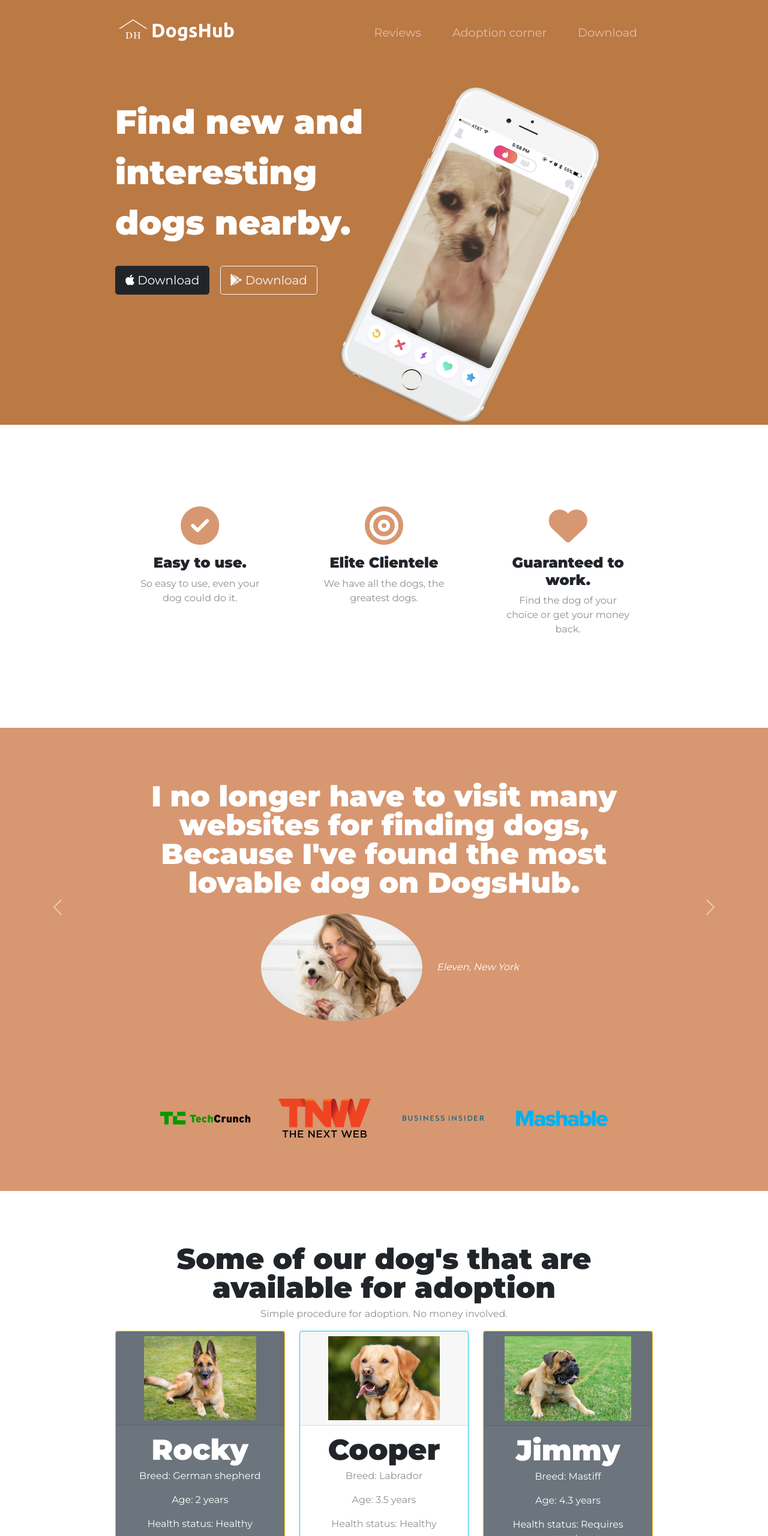
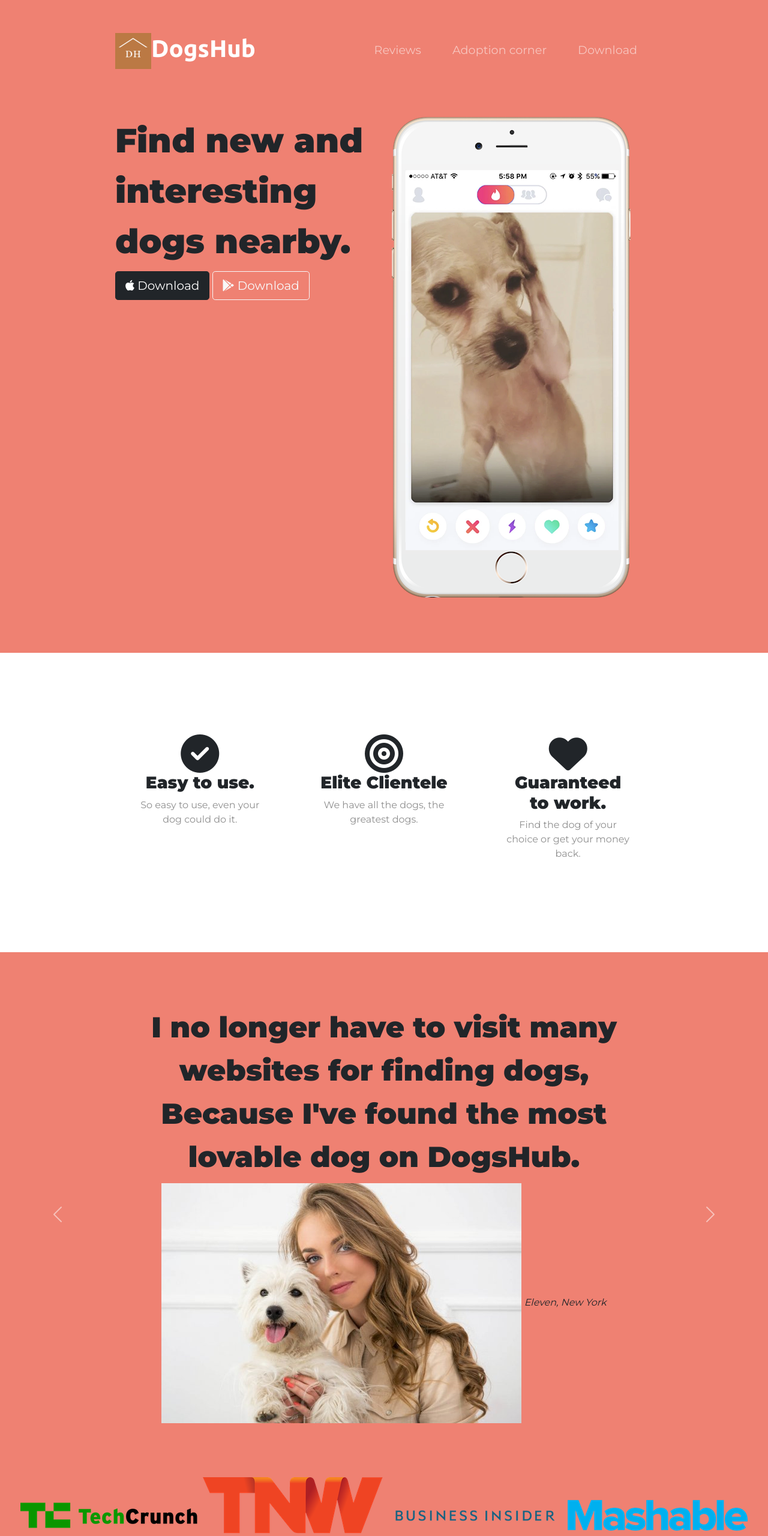
Before and after one commit to Shantanu-27/Dog-adoption, a plain HTML site: page index.html in a window 1280 px wide. Shown: the top 2560 px of the page at 60% size. Drawn offline with nearby package versions, Linux system fonts and the light colour scheme.

Commit message:
Add files via upload

```diff
--- a/css/styles.css
+++ b/css/styles.css
@@ -1,152 +1,154 @@
-body {
-  font-family: 'Montserrat';
+body{
+  font-family: "Montserrat";
+}
+#title{
+  background-color: #ef8172;
+}
+.container-fluid{
+  padding:3% 15% 7%;
+}
+h1{
+  font-weight: 900;
+  font-size: 3.5rem;
+  line-height: 1.5;
+}
+h2{
+  font-weight: bold;
+  font-size: 3rem;
+  line-height: 1.5;
+}
+h3{
+  font-weight: bold;
+}
+p{
+  color: #8f8f8f;
+}
+/*navigation bar*/
+
+.navbar{
+  padding-bottom:  4.5rem ;
 }
 
-#title {
-  background-color: #bb7944;
-  color: #fff;
+.navbar-brand{
+  font-family:"Ubuntu";
+  font-size: 2.5rem;
+  font-weight: bold;
 }
 
-.container-fluid {
-  padding: 1.5% 15%;
+.nav-item{
+  padding:0 18px ;
+}
+.nav-link{
+  font-size: 1.2rem;
+  font-family: "Montserrat";
 }
 
-h1 {
-  font-family: 'Montserrat', sans-serif;
-  font-size: 3.5rem;
-  line-height: 1.5;
-  font-weight: 900;
-}
+/*Download buttom*/
 
-h2 {
-  font-family: 'Montserrat', sans-serif;
-  font-weight: 900;
-  font-size: 3rem;
-  line-height: 3rem;
-}
-
-h3 {
-  font-family: 'Montserrat', sans-serif;
-  font-weight: 900;
-  font-size: 1.5rem;
-}
-
-p {
-  color: #8f8f8f;
-}
-
-/* Navigation Bar */
-.navbar {
-  padding: 0 0 4.5rem;
-}
-
-.navbar-brand {
-  font-family: "Ubuntu";
-  font-weight: bold;
-  font-size: 2.0rem;
-}
-
-.nav-item {
-  padding-left: 18px;
-  padding-right: 18px;
-}
-
-.nav-link {
-  font-size: 1.2rem;
-  font-family: 'Montserrat', sans-serif;
-  font-weight: 400;
-}
-
-/* Buttons */
-.down-button {
+.download-button{
   margin: 5% 3% 5% 0;
 }
 
-/* Title image */
-.Title-img {
-  width: 60%;
+/*Title-Image*/
+.title-image{
   transform: rotate(25deg);
+  max-width: 22%;
+  min-width: 22%;
+  position:absolute;
+  right: 20%
+}
+@media (max-width:991.20px) {
+  #title{
+    text-align: center;
+  }
+  .title-image{
+    position: static;
+    transform: rotate(0);
+    max-width: inherit;
+    min-width: auto;
+  }
+
 }
 
-/* Features */
-#features {
+
+/*features*/
+
+
+#features{
   padding: 7% 15%;
+  background-color: #fff;
+  position: relative;
+  z-index: 1;
 }
-
-.feature-box {
+.feature-box{
   text-align: center;
   padding: 5%;
 }
-
-.fcol {
-  color: #D79771;
+.features-icon{
+  color: #ef8172;
   margin-bottom: 1rem;
 }
-
-.fcol:hover {
-  color: #bb7944;
+.features-icon:hover{
+  color: #ff4c68;
 }
 
-/* Testimonials */
-#testimonials {
+
+/*Testimonials*/
+
+#testimonials{
   text-align: center;
-  background-color: #D79771;
-  color: #fff;
+  background-color: #ef8172;
 }
-
-.testimonial-img {
-  width: 30%;
+.testimonials-image{
+  width: 10%;
   border-radius: 100%;
   margin: 20px;
+
 }
-
-.testimonial-image {
-  width: 20%;
-  border-radius: 100%;
-  margin: 20px;
+.carousel-item{
+    padding: 7% 15%;
 }
-
-.carousel-item {
-  padding: 7% 15%;
-}
-
-#press {
-  background-color: #D79771;
+#press{
+  background-color: #ef8172;
   text-align: center;
   padding-bottom: 3%;
 }
-
-.press-img {
-  width: 12%;
-  margin: 20px 20px 50px;
+.press-logo{
+  width: 15%;
 }
 
-/* Pricing */
-#Adop-corner {
-  text-align: center;
-  padding: 7% 15%;
+/* Pricing selection */
+
+#pricing{
+  padding:100px;
 }
-
-.white-section {
-  background-color: #fff;
-}
-.colored-section {
-  background-color: #D79771;
-  color: #fff;
-}
-
-#cta{
+.pricing-column{
+  padding: 3% 2%;
   text-align: center;
 }
 
+
+/*Call to action*/
+
+#cta{
+    background-color: #ef8172;
+    text-align: center;
+    padding-bottom: 3%;
+    padding: 7% 15%;
+}
+.cta-heading{
+  font-family: "Montserrat";
+  font-weight: bold;
+  font-size:3.5rem;
+  line-height: 1.5;
+}
+
+
+/*Footer section*/
 #footer{
+  padding: 7% 15%;
   text-align: center;
 }
-.foot{
-  padding: 7% 13%
+.social-icon{
+  margin: 20px 10px;
 }
-.big-heading {
-  font-family: "Montserrat", sans-serif;
-  font-size: 3.5rem;
-  line-height: 1.5;
-}
```
